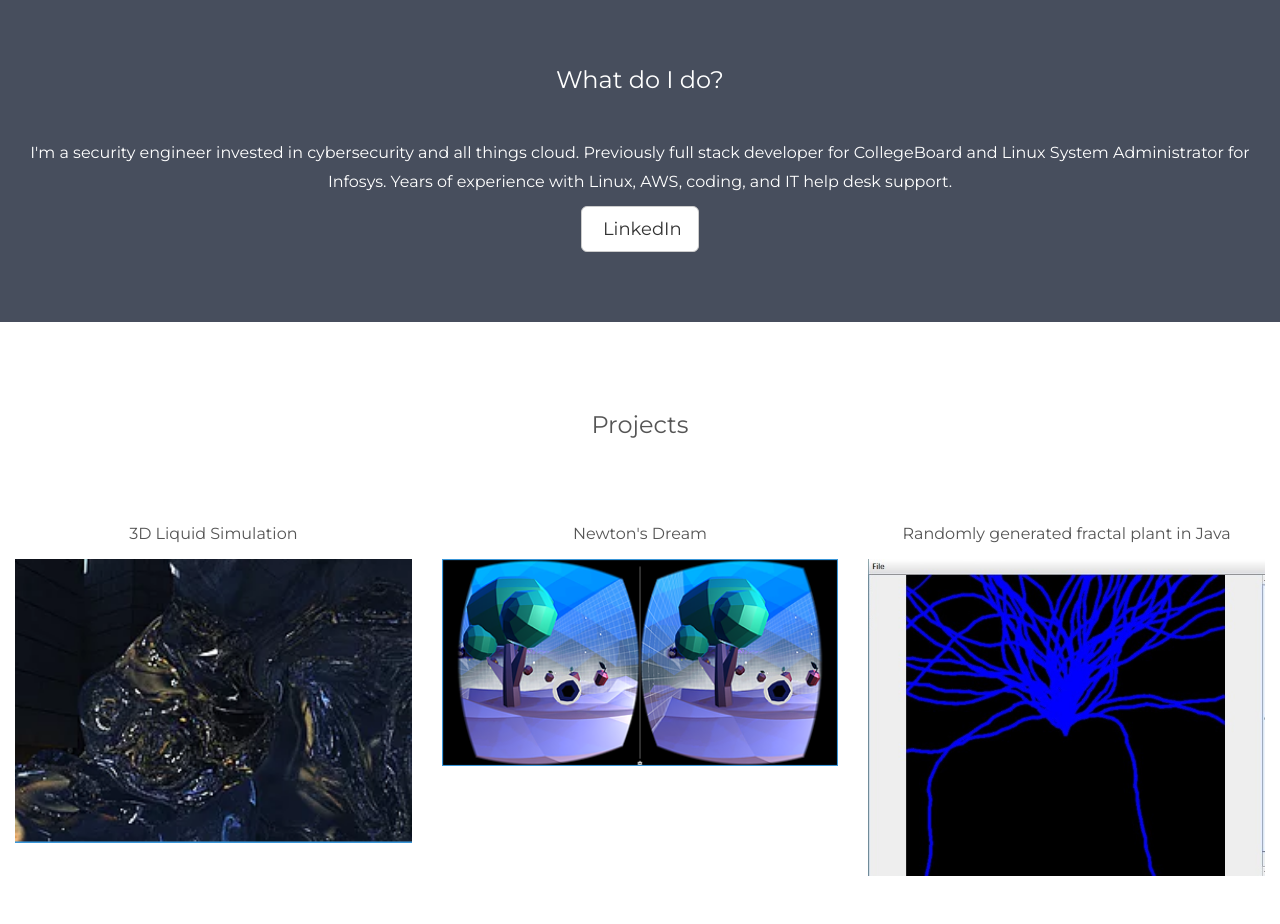
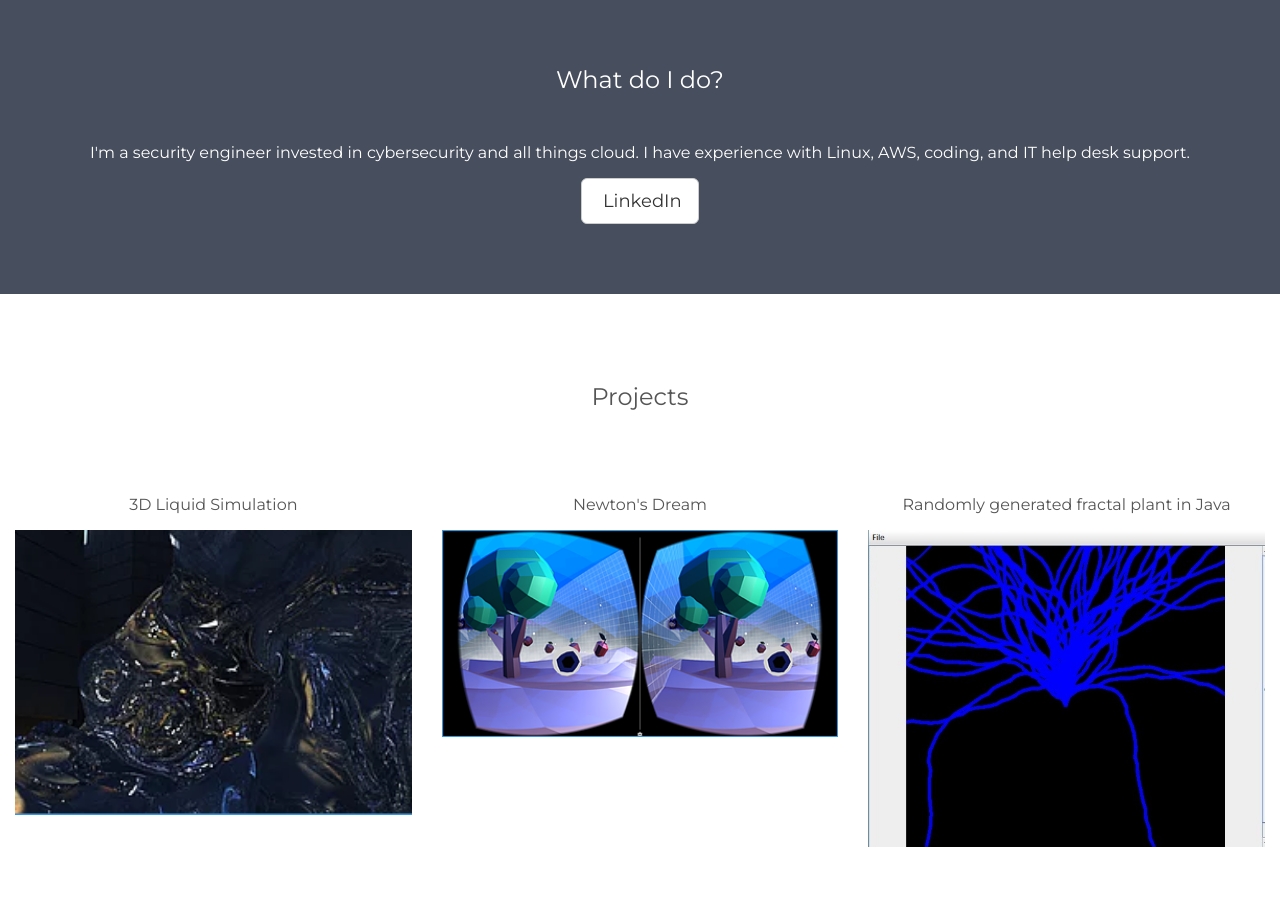
Before and after one commit to kmiller4/WebFrontEnd, a plain HTML site: page index.html in a window 1280 px wide. Shown: the part 920-1844 px from the top of the page. Drawn offline with nearby package versions, Linux system fonts and the light colour scheme; no server answers.

Commit message:
text changes

```diff
--- a/index.html
+++ b/index.html
@@ -73,7 +73,7 @@
 <!-- Second Container -->
 <div class="container-fluid bg-2 text-center">
   <h3 class="margin">What do I do?</h3>
-  <p>I'm a security engineer invested in cybersecurity and all things cloud. Previously full stack developer for CollegeBoard and Linux System Administrator for Infosys. Years of experience with Linux, AWS, coding, and IT help desk support.</p>
+  <p>I'm a security engineer invested in cybersecurity and all things cloud. I have experience with Linux, AWS, coding, and IT help desk support.</p>
   <a href="https://www.linkedin.com/in/kyle-miller-64b1b769/" class="btn btn-default btn-lg">
     <span class="glyphicon"></span> LinkedIn
   </a>
```
